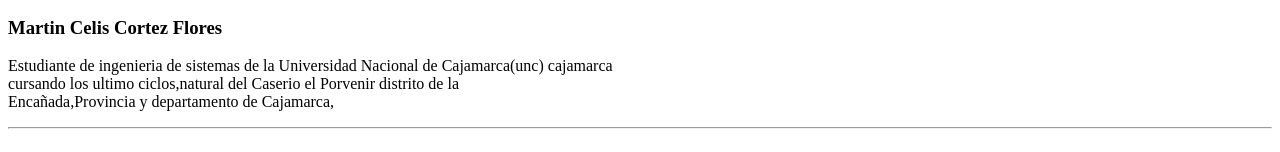
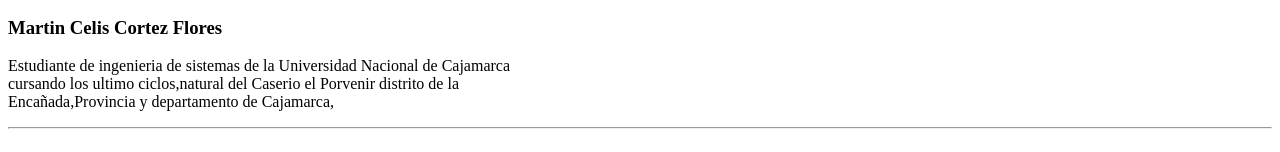
Before and after one commit to martincelis-2019/martincelis-2019.github.io, a plain HTML site: page WebPagCurso/index.html in a window 1280 px wide. Shown: the part 262-414 px from the top of the page. Drawn offline with Linux system fonts and the light colour scheme.

Commit message:
ultima actualizacion

```diff
--- a/WebPagCurso/index.html
+++ b/WebPagCurso/index.html
@@ -40,7 +40,7 @@
             <div>
                 <a href="#"><img src="./img/martin.jpg" width="130" height="130" /></a>
                 <h1>Martin Celis Cortez Flores</h1>
-                <p>Estudiante de ingenieria de sistemas de la Universidad Nacional de Cajamarca(unc) cajamarca<br /> cursando los ultimo ciclos,natural del Caserio el Porvenir distrito de la <br /> Encañada,Provincia y departamento de Cajamarca, </p>
+                <p>Estudiante de ingenieria de sistemas de la Universidad Nacional de Cajamarca<br /> cursando los ultimo ciclos,natural del Caserio el Porvenir distrito de la <br /> Encañada,Provincia y departamento de Cajamarca, </p>
             </div>
         </article>
         <hr>
```
